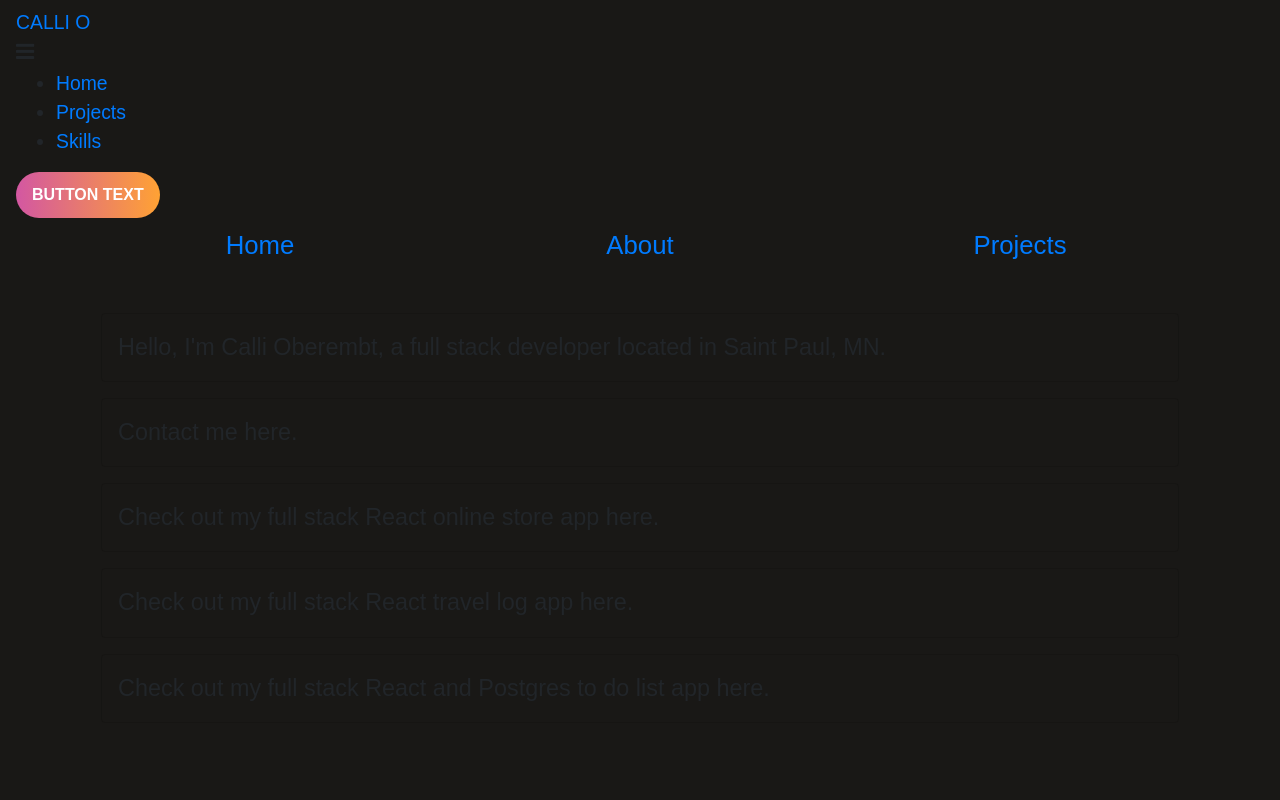
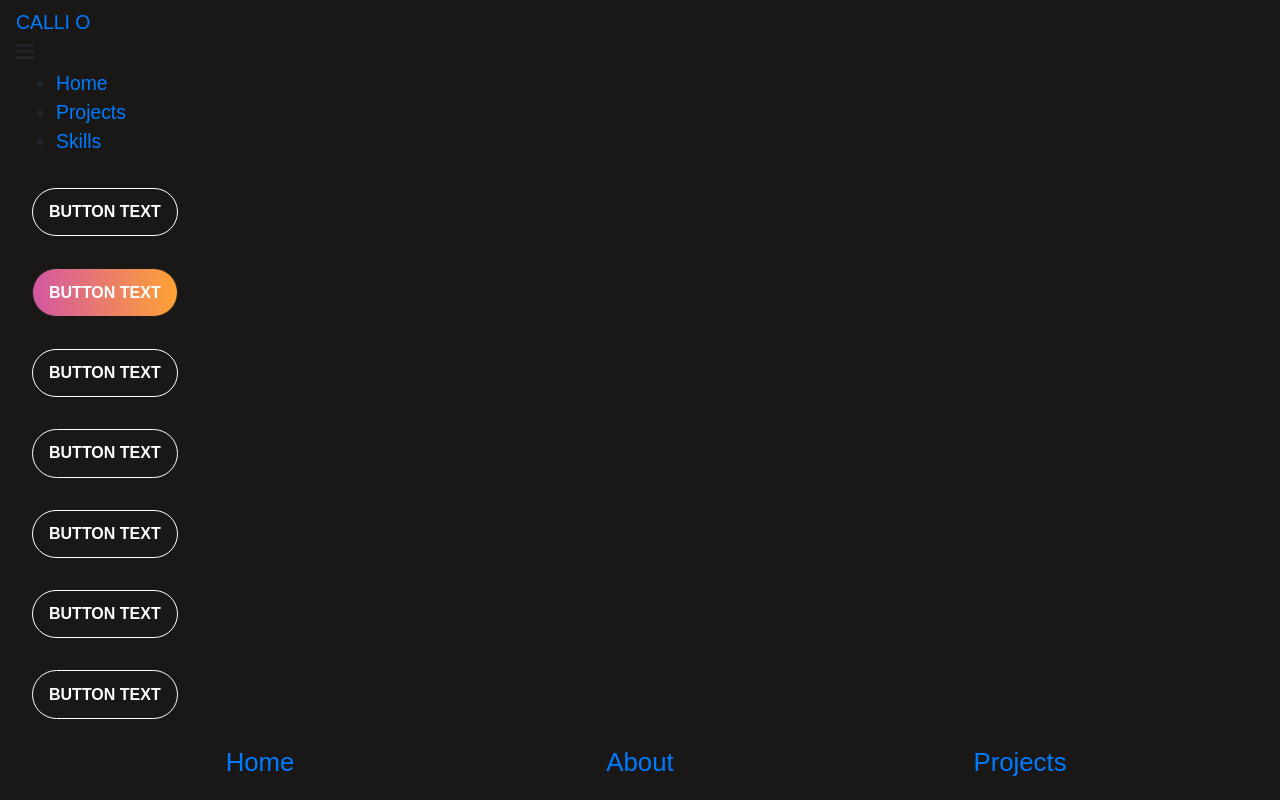
Before and after one commit to croberembt/croberembt.github.io, a React (Create React App) app in the folder client/: page / in a window 1280 px wide. Shown: the top 800 px of the page. Built offline with nearby package versions, Linux system fonts and the light colour scheme; a web font is replaced by a local one.

Commit message:
added another reusable button style

```diff
--- a/client/src/App.css
+++ b/client/src/App.css
@@ -14,7 +14,6 @@ html, body, #root, .App {
 div {
   font-family: 'Arial';
   font-size: 110%;
-
 }
 
 .link {
--- a/client/src/components/Button/Button.css
+++ b/client/src/components/Button/Button.css
@@ -1,4 +1,6 @@
-.custom-button-fill {
+/* default */
+
+.custom-button {
   font-family: Arial;
   font-weight: bold;
   border-radius: 5rem;
@@ -7,44 +9,57 @@
   line-height: 1.5;
   display: inline-block;
   vertical-align: middle;
-  background-image: linear-gradient(to right, #D357A2, #FFA234);
   border: none;
   color: white;
+  background-color: #191816;
+  border: 1px solid white;
 }
 
-.custom-button-fill:hover {
-  background-image: linear-gradient(to right, #FFA234, #D357A2);
+.custom-button:hover {
+  background-color: white;
+  color: #191816;
+  border: 1px solid #191816;
 }
 
-.btn--outline {
-  background-color: transparent;
-  border-color: black;
-  color: black;
+
+/* sunset */
+
+.custom-button-sunset {
+  font-family: Arial;
   font-weight: bold;
+  border-radius: 5rem;
+  padding: .7rem 1rem;
+  font-size: 1rem;
+  line-height: 1.5;
+  display: inline-block;
+  vertical-align: middle;
+  border: none;
+  color: white;
+  background-image: linear-gradient(to right, #D357A2, #FFA234);
+  border: 1px solid #191816;
 }
 
-.btn--fill--danger {
-  background-color: red;
-  color: black;
-  font-weight: bold;
+.custom-button-sunset:hover {
+  background-image: linear-gradient(to right, #FFA234, #D357A2);
+  border: 1px solid transparent;
 }
 
-.btn--outline--danger {
-  background-color: transparent;
-  border-color: red;
-  color: black;
+.custom-button-cotton-candy {
+  font-family: Arial;
   font-weight: bold;
+  border-radius: 5rem;
+  padding: .7rem 1rem;
+  font-size: 1rem;
+  line-height: 1.5;
+  display: inline-block;
+  vertical-align: middle;
+  border: none;
+  color: white;
+  background-image: linear-gradient(to right, #D357A2, #FFA234);
+  border: 1px solid #191816;
 }
 
-.btn--fill--success {
-  background-color: green;
-  color: white;
-  font-weight: bold;
+.custom-button-cotton-candy:hover {
+  background-image: linear-gradient(to right, #FFA234, #D357A2);
+  border: 1px solid transparent;
 }
-
-.btn--outline--success {
-  background-color: transparent;
-  border-color: green;
-  color: black;
-  font-weight: bold;
-}
--- a/client/src/components/Button/Button.js
+++ b/client/src/components/Button/Button.js
@@ -2,9 +2,9 @@ import React from 'react';
 import './Button.css';
 import { Link } from 'react-router-dom';
 
-const STYLES = ['custom-button-fill', 'custom-button-outline', 'btn--fill--danger', 'btn--outline--danger', 'btn--fill--success', 'btn--outline--success'];
+const STYLES = ['custom-button', 'custom-button-sunset'];
 
-export const Button = ({children, id, type, onClick, buttonStyle }) => {
+export const Button = ({children, id, onClick, buttonStyle }) => {
 
 const checkButtonStyle = STYLES.includes(buttonStyle) ? buttonStyle : STYLES[0];
 
@@ -14,7 +14,6 @@ const checkButtonStyle = STYLES.includes(buttonStyle) ? buttonStyle : STYLES[0];
         id={id}
         className={`${checkButtonStyle}`}
         onClick={onClick}
-        type='button'
       >
         {children}
       </button>
--- a/client/src/components/Navbar/Navbar.js
+++ b/client/src/components/Navbar/Navbar.js
@@ -49,7 +49,27 @@ const Navbar = () => {
                 </Link>
               </li>
             </ul>
-            {button && <Button buttonStyle='custom-button-fill'>BUTTON TEXT</Button>}
+            <div style={{padding: '1rem'}}>
+              <Button buttonStyle='custom-button'>BUTTON TEXT</Button>
+            </div>
+            <div style={{padding: '1rem'}}>
+              <Button buttonStyle='custom-button-sunset'>BUTTON TEXT</Button>
+            </div>
+            <div style={{padding: '1rem'}}>
+              <Button buttonStyle='custom-button'>BUTTON TEXT</Button>
+            </div>
+            <div style={{padding: '1rem'}}>
+              <Button buttonStyle='custom-button'>BUTTON TEXT</Button>
+            </div>
+            <div style={{padding: '1rem'}}>
+              <Button buttonStyle='custom-button'>BUTTON TEXT</Button>
+            </div>
+            <div style={{padding: '1rem'}}>
+              <Button buttonStyle='custom-button'>BUTTON TEXT</Button>
+            </div>
+            <div style={{padding: '1rem'}}>
+              <Button buttonStyle='custom-button'>BUTTON TEXT</Button>
+            </div>
         </div>
       </nav>
     </>
```
